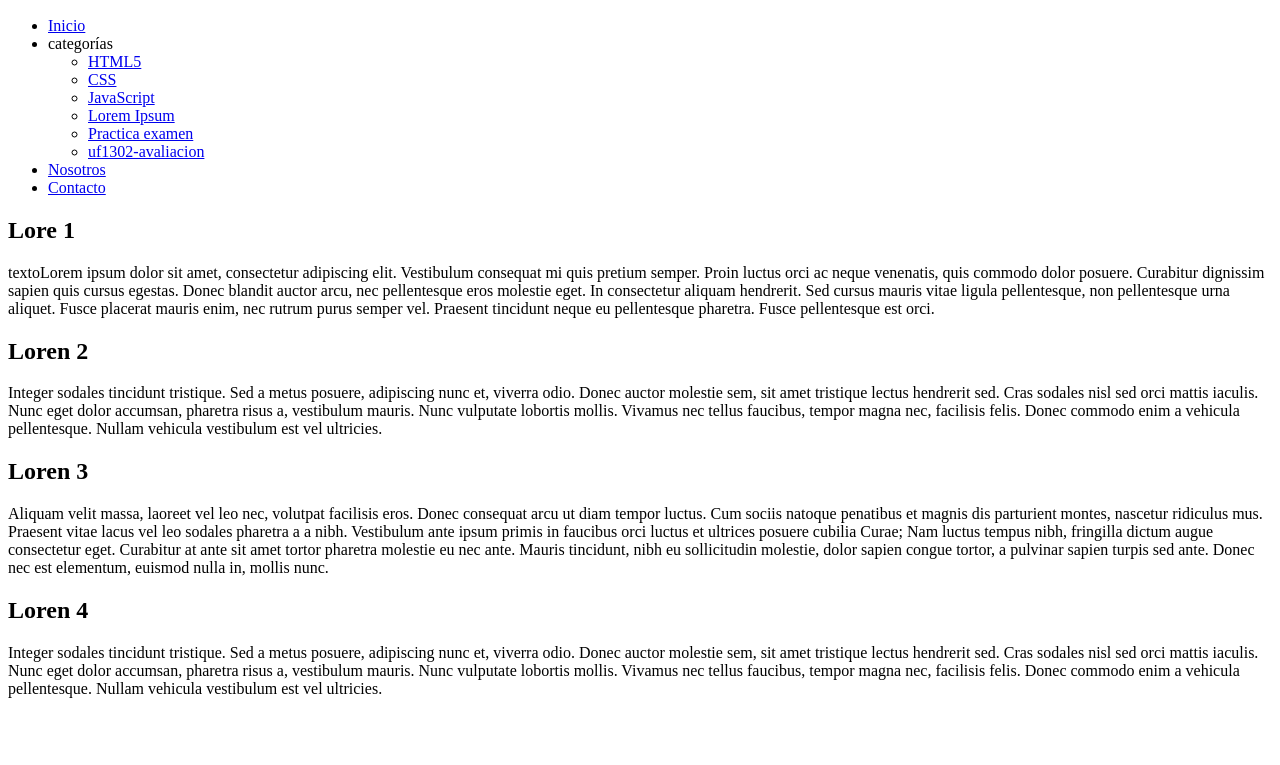
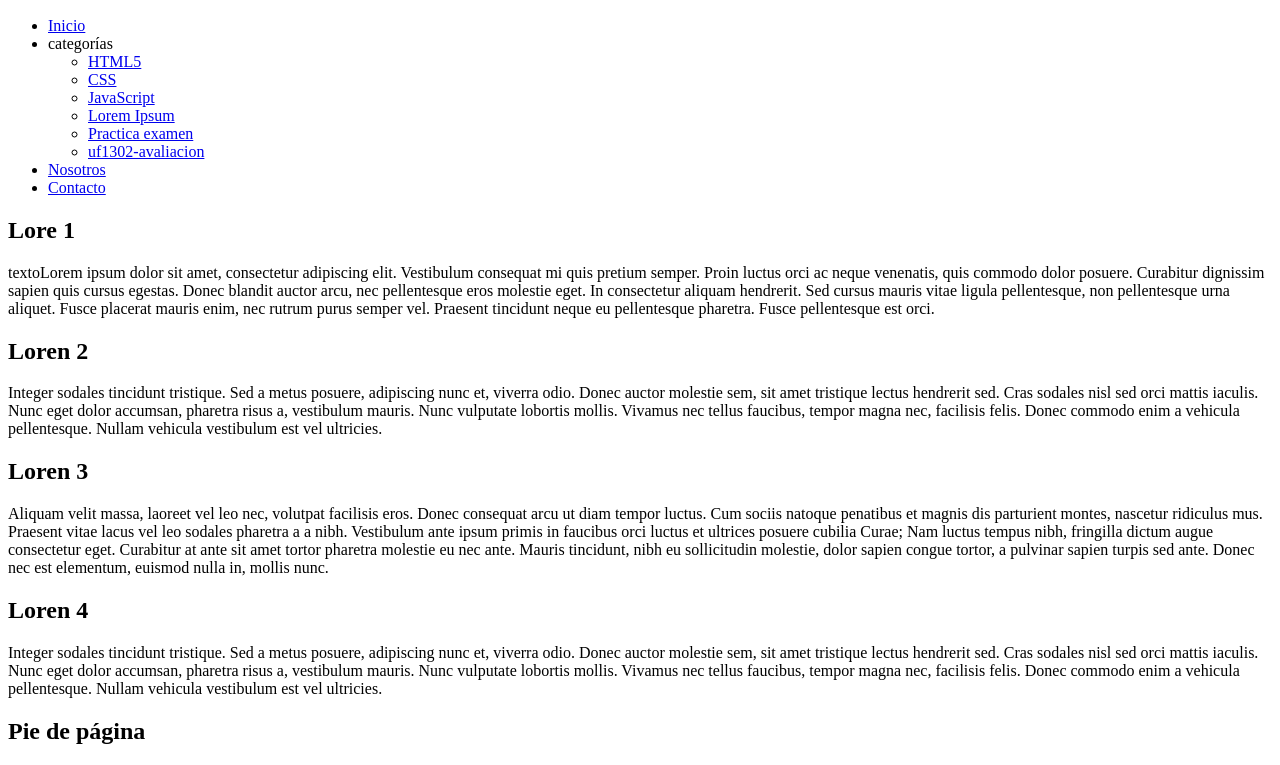
Before and after one commit to AylaArmestoRoca/WebFinal, a plain HTML site: page categories/estilos-css.html in a window 1280 px wide. Shown: the part 110-875 px from the top of the page. Before the commit the page ends 824 px from the top, so only its background shows below. Drawn offline with Linux system fonts and the light colour scheme.

Commit message:
Update estilos-css.html

```diff
--- a/categories/estilos-css.html
+++ b/categories/estilos-css.html
@@ -70,6 +70,9 @@
             <p>Integer sodales tincidunt tristique. Sed a metus posuere, adipiscing nunc et, viverra odio. Donec auctor molestie sem, sit amet tristique lectus hendrerit sed. Cras sodales nisl sed orci mattis iaculis. Nunc eget dolor accumsan, pharetra risus a, vestibulum mauris. Nunc vulputate lobortis mollis. Vivamus nec tellus faucibus, tempor magna nec, facilisis felis. Donec commodo enim a vehicula pellentesque. Nullam vehicula vestibulum est vel ultricies.</p>
         </article>
     </main>
+    <footer>
+        <h2>Pie de página</h2>
+    </footer>
 </body>
 
 </html>
```
